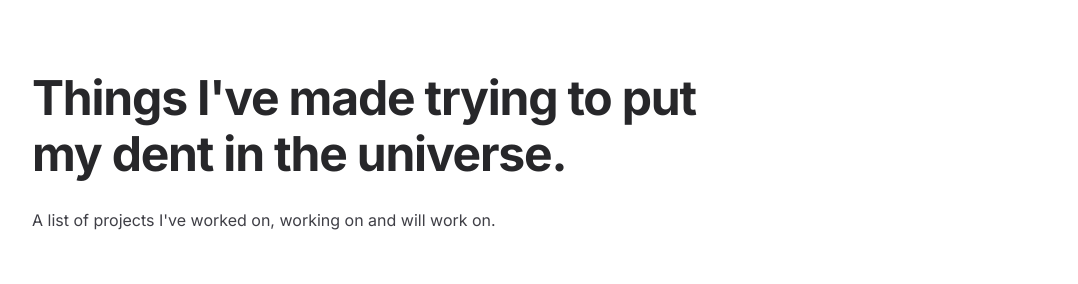
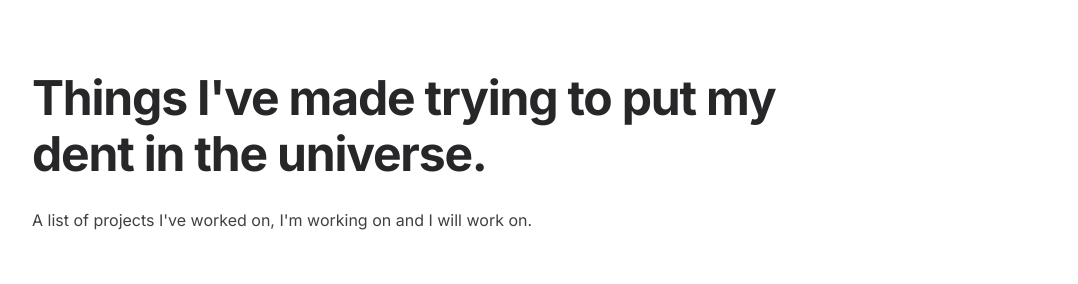
Before and after one commit to BartoszJarocki/jarocki.me, a Next.js app: page /creating in a window 1280 px wide. Shown: the part 122-406 px from the top of the page, without its empty margins (96-1174 px from the left). Built offline with nearby package versions, Linux system fonts and the light colour scheme; no server answers.

Commit message:
Next.js update

```diff
--- a/package.json
+++ b/package.json
@@ -24,7 +24,7 @@
     "date-fns": "2.28.0",
     "focus-visible": "^5.2.0",
     "framer-motion": "^8.0.2",
-    "next": "^13.0.2",
+    "next": "^13.1.1",
     "next-contentlayer": "^0.2.5",
     "next-themes": "^0.2.0",
     "postcss-focus-visible": "^6.0.4",
--- a/src/components/PageLayout.tsx
+++ b/src/components/PageLayout.tsx
@@ -9,7 +9,7 @@ export const PageLayout = ({
 }: React.PropsWithChildren<{ title: string; intro: string }>) => {
   return (
     <Container className="mt-16 sm:mt-32">
-      <header className="max-w-2xl">
+      <header className="max-w-3xl">
         <h1 className="text-4xl font-bold tracking-tight text-zinc-800 dark:text-zinc-100 sm:text-5xl">
           {title}
         </h1>
--- a/src/components/Resume.tsx
+++ b/src/components/Resume.tsx
@@ -5,7 +5,7 @@ import { BriefcaseIcon } from './Icons/BriefcaseIcon';
 
 export const Resume = () => {
   return (
-    <div className="ml-auto max-w-[420px] rounded-2xl border border-zinc-100 p-6 dark:border-zinc-700/40">
+    <div className="max-w-[420px] rounded-2xl border border-zinc-100 p-6 dark:border-zinc-700/40">
       <h2 className="flex text-sm font-semibold text-zinc-900 dark:text-zinc-100">
         <BriefcaseIcon className="h-6 w-6 flex-none" />
         <span className="ml-3">Work</span>
--- a/src/data/lifeApi.tsx
+++ b/src/data/lifeApi.tsx
@@ -117,7 +117,7 @@ export const MyPastProjects: Project[] = [
     logo: MobileVikingsLogo,
     link: {
       label: 'mobilevikings.pl',
-      href: 'https://mobilevikings.p',
+      href: 'https://mobilevikings.pl/',
     },
   },
   {
@@ -127,7 +127,7 @@ export const MyPastProjects: Project[] = [
     logo: Howdy,
     link: {
       label: 'play.google.com',
-      href: 'https://play.google.com/store/apps/details?id=com.howdyhub.howdy&hl=en&gl=US',
+      href: 'https://play.google.com/store/apps/details?id=com.howdyhub.howdy',
     },
   },
   {
--- a/src/pages/creating.tsx
+++ b/src/pages/creating.tsx
@@ -65,7 +65,7 @@ export default function Creating() {
       />
       <PageLayout
         title="Things I've made trying to put my dent in the universe."
-        intro="A list of projects I've worked on, working on and will work on."
+        intro="A list of projects I've worked on, I'm working on and I will work on."
       >
         <h2 className="text-2xl font-bold tracking-tight">Now</h2>
         <p className="mt-2 text-base">Projects I currently work on.</p>
--- a/src/pages/index.tsx
+++ b/src/pages/index.tsx
@@ -55,7 +55,7 @@ export default function Home({ latestPosts }: Props) {
               <NotePreview key={blogPost.slug} blogPost={blogPost} dense />
             ))}
           </div>
-          <div className="space-y-10 lg:pl-16 xl:pl-24">
+          <div className="lg:ml-auto space-y-10 lg:pl-16 xl:pl-24">
             {false && <Newsletter />}
             <Resume />
           </div>
```
Also changed, not shown: 1 other file (tests, documents, lock files or other folders).
